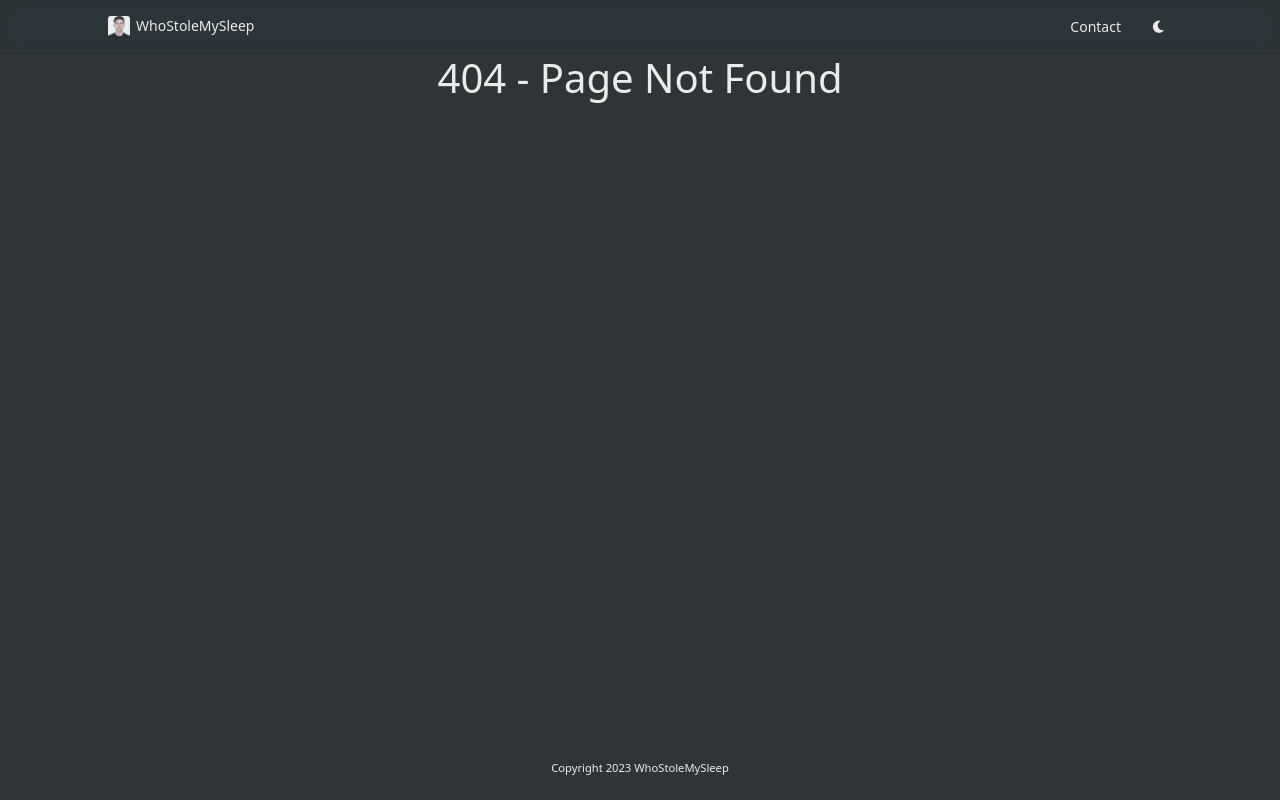
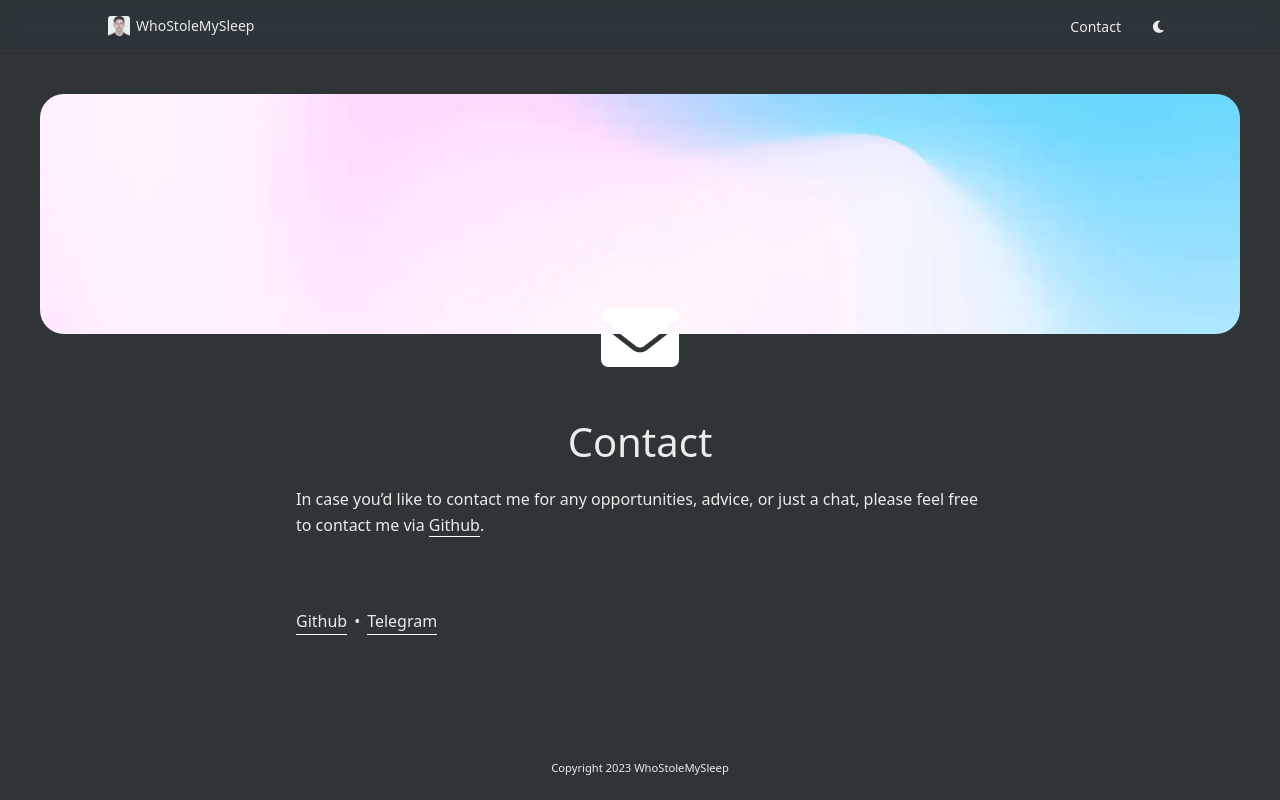
Before and after one commit to WhoStoleMySleep/Portfolio, a Next.js app: page /contact in a window 1280 px wide. Before the commit this address had no page. Built offline with nearby package versions, Linux system fonts and the light colour scheme.

Commit message:
feat: create a Contact page

```diff
--- a/app/components/Header/Header.tsx
+++ b/app/components/Header/Header.tsx
@@ -23,7 +23,7 @@ function Header() {
         <nav className={styles.header__navigation}>
           <ul className={styles["header__navigation-list"]}>
             <li className={styles["header__navigation-element"]}>
-              <Link href='' className={styles["header__contact-link"]}>Contact</Link>
+              <Link href='/contact' className={styles["header__contact-link"]}>Contact</Link>
             </li>
             <li className={styles["header__navigation-element"]}>
               <Link href='' className={styles.header__lightmode}></Link>
--- /dev/null
+++ b/app/contact/page.module.scss
@@ -0,0 +1,81 @@
+.contact {
+	&__background {
+		max-width: var(--head-img-width);
+		height: var(--head-img-height);
+		object-fit:cover;
+		border-radius: 24px;
+		margin: var(--centered-top-margin);
+		display: block;
+	}
+
+  &__icons {
+		font-family: FontAwesome;
+		font-weight: bold;
+		font-size: 78px;
+    color: #fff;
+		width: fit-content;
+		margin: calc(-70px/2) auto 0 auto;
+		display: block;
+	}
+
+  &__text-wrapper {
+		max-width: var(--text-width);
+		margin: 34px auto 0 auto;
+    padding: 0.5em 2px;
+    padding-left: calc(min(16px, 8vw));
+    padding-right: calc(min(16px, 8vw));
+    line-height: 1.65;
+    font-weight: var(--regular);
+	}
+
+  &__title {
+		margin-bottom: 20px;
+	}
+
+  &__text {
+    font-size: var(--normal-font-size);
+  }
+
+  &__links {
+    display: flex;
+    * {
+      font-size: var(--normal-font-size);
+    }
+  }
+
+  &__links-element {
+    margin-left: 20px;
+    font-size: var(--normal-font-size);
+		border-bottom: 1px solid white;
+
+    &::before {
+      content: " • ";
+      position: absolute;
+      display: inline-block;
+      width: 10px;
+      font-size: var(--normal-font-size);
+      margin-left: -13px;
+    }
+
+    &:first-child {
+      margin: 0;
+
+      &::before {
+        content: none;
+      }
+    }
+  }
+
+  &__text-link {
+    font-size: var(--normal-font-size);
+		border-bottom: 1px solid white;
+  }
+}
+
+@media screen and (max-width: 530px) {
+  .contact {
+    &__background {
+      border-radius: 0;
+    }
+  }
+}
--- /dev/null
+++ b/app/contact/page.tsx
@@ -0,0 +1,42 @@
+import React from 'react';
+import Image from 'next/image'
+import Link from 'next/link';
+import bgContact from '@/assets/image/bgContact.webp'
+import styles from './page.module.scss';
+
+function Contact() {
+  return (
+    <main className={styles["contact"]}>
+      <div className="contact__head-container">
+        <Image
+          src={bgContact}
+          alt={''}
+          className={styles["contact__background"]}
+          loading='lazy'
+        />
+        <span className={styles["contact__icons"]}></span>
+      </div>
+      <div className={styles["contact__text-wrapper"]}>
+        <h1 className={styles["contact__title"]}>
+          Contact
+        </h1>
+        <p className={styles["contact__text"]}>
+          In case you’d like to contact me for any opportunities, advice, or just a chat, please feel free to contact me via <Link href={'https://github.com/WhoStoleMySleep'} className={styles["contact__text-link"]} target='_blank'>Github</Link>.
+        </p>
+        <br />
+        <br />
+        <br />
+        <ul className={styles["contact__links"]}>
+          <li className={styles["contact__links-element"]}>
+            <Link href={'https://github.com/WhoStoleMySleep'} target='_blank'>Github</Link>
+          </li>
+          <li className={styles["contact__links-element"]}>
+            <Link href={'https://t.me/WhoStoleMySleepFromMe'} target='_blank'>Telegram</Link>
+          </li>
+        </ul>
+      </div>
+    </main>
+  );
+}
+
+export default Contact;
```
